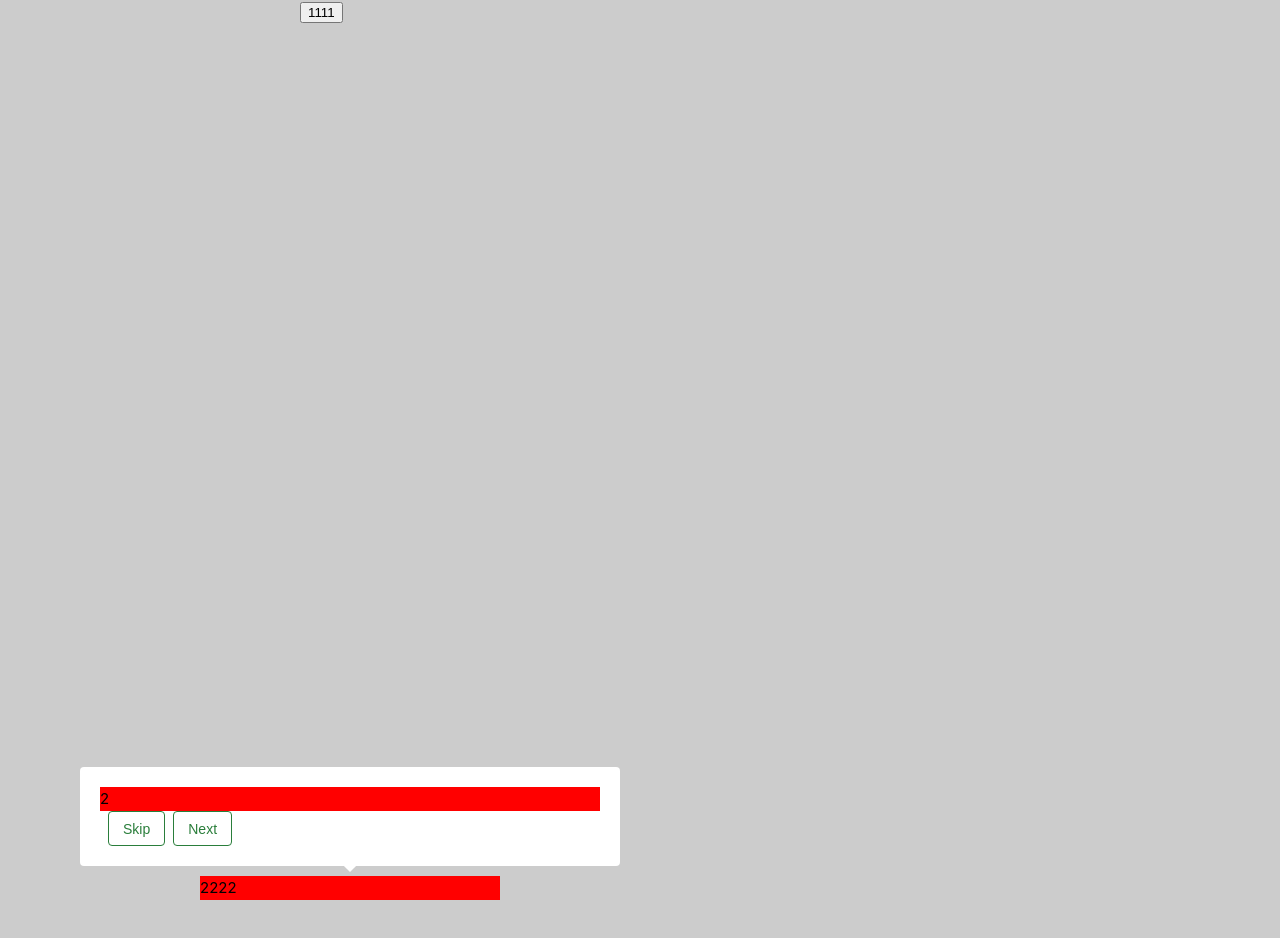
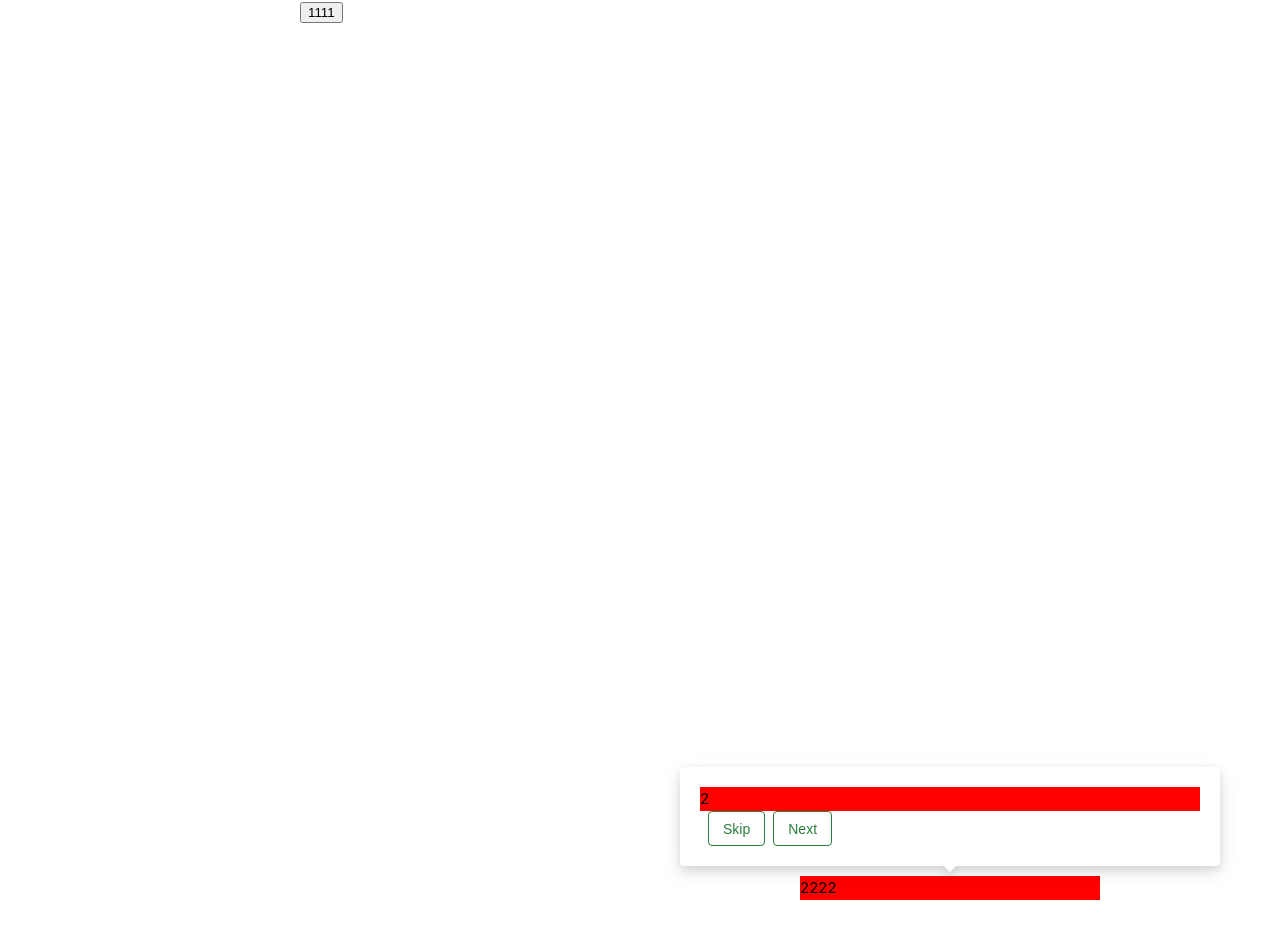
Before and after one commit to KrialY/vue-coachmark, a Vue app: page / in a window 1280 px wide. Shown: the top 938 px of the page. Built offline with nearby package versions, Linux system fonts and the light colour scheme.

Commit message:
feat: add hooks and box shadow

```diff
--- a/src/App.vue
+++ b/src/App.vue
@@ -3,7 +3,7 @@
     <template v-if="visible">
       <button style="margin-left: 300px" id="aaa">1111</button>
       <div
-        style="background: red; width: 300px; position: absolute; bottom: -100px; left: 200px"
+        style="background: red; width: 300px; position: absolute; bottom: -100px; left: 800px"
         id="bbb"
       >
         2222
@@ -31,11 +31,23 @@ const visible = ref(false)
 const steps = ref([
   {
     target: '#bbb',
-    templateName: '2'
+    templateName: '2',
+    beforeEnter: () => {
+      console.log('beforeEnter bb')
+    },
+    beforeLeave: () => {
+      console.log('beforeLeave bb')
+    }
   },
   {
     target: '#aaa',
-    templateName: '1'
+    templateName: '1',
+    beforeEnter: () => {
+      console.log('beforeEnter aa')
+    },
+    beforeLeave: () => {
+      console.log('beforeLeave aa')
+    }
   }
 ])
 onMounted(() => {
--- a/src/assets/base.css
+++ b/src/assets/base.css
@@ -59,7 +59,7 @@
 }
 
 body {
-  background-color: #ccc;
+  background-color: #fff;
   transition:
     color 0.5s,
     background-color 0.5s;
--- a/src/components/CoachMark/CoachMark.vue
+++ b/src/components/CoachMark/CoachMark.vue
@@ -99,12 +99,14 @@ export default defineComponent({
     })
 
     function handleSkip() {
+      activeTemplate.value.beforeLeave && activeTemplate.value.beforeLeave()
       // trigger animation
       _tempActiveTemplateIndex = props.steps.length
       activeTemplateIndex.value = -1
     }
 
     function handlePrevious() {
+      activeTemplate.value.beforeLeave && activeTemplate.value.beforeLeave()
       // trigger animation
       _tempActiveTemplateIndex = activeTemplateIndex.value - 1
       activeTemplateIndex.value = -1
@@ -115,6 +117,7 @@ export default defineComponent({
     }
 
     function handleNext() {
+      activeTemplate.value.beforeLeave && activeTemplate.value.beforeLeave()
       // trigger animation
       _tempActiveTemplateIndex = activeTemplateIndex.value + 1
       activeTemplateIndex.value = -1
@@ -137,8 +140,9 @@ export default defineComponent({
     }
 
     async function doComputePosition() {
+      if (!activeTemplate.value) return
+      activeTemplate.value.beforeEnter && activeTemplate.value.beforeEnter()
       await nextTick()
-      if (!activeTemplate.value) return
       const targetEl = document.querySelector(activeTemplate.value.target)
       target.value = targetEl
       if (!targetEl) return
@@ -167,13 +171,20 @@ export default defineComponent({
             top: 'bottom',
             bottom: 'top',
             left: 'right',
-            right: 'top'
+            right: 'left'
+          }
+          const boxShadowStyle = {
+            top: '4px 4px 8px rgba(0, 0, 0, 0.1)',
+            bottom: '-4px -4px 8px rgba(0, 0, 0, 0.1)',
+            left: '4px -4px 8px rgba(0, 0, 0, 0.1)',
+            right: '-4px 4px 8px rgba(0, 0, 0, 0.1)'
           }
 
           arrowStyles.value = {
             left: x != null ? `${x}px` : '',
             top: y != null ? `${y}px` : '',
-            [computeArrowPosition[placement]]: '-4px'
+            [computeArrowPosition[placement]]: '-4px',
+            boxShadow: boxShadowStyle[placement]
           }
         }
       }
@@ -219,8 +230,10 @@ export default defineComponent({
   &__content {
     padding: 20px;
     background-color: #fff;
-    box-shadow: 8px rgba(0, 0, 0, 0.1);
     border-radius: 4px;
+    box-shadow:
+      0 4px 8px rgba(0, 0, 0, 0.1),
+      0 6px 20px rgba(0, 0, 0, 0.1);
   }
   &__arrow {
     width: 10px;
```
